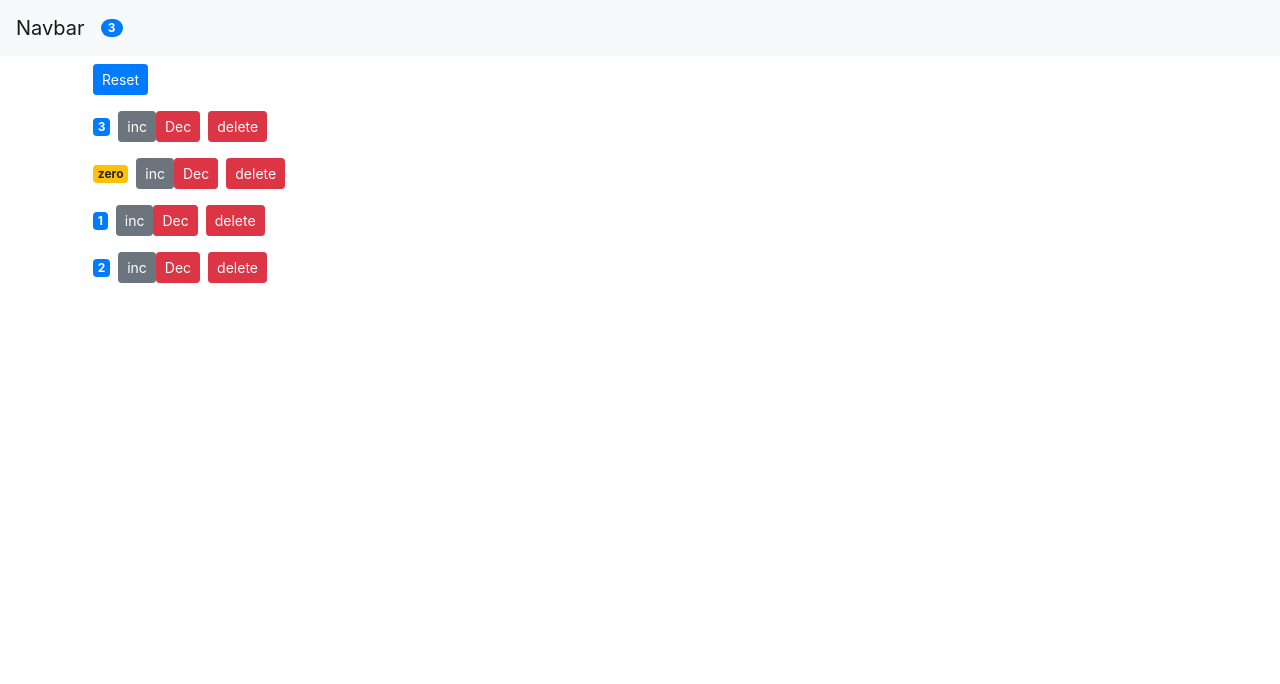
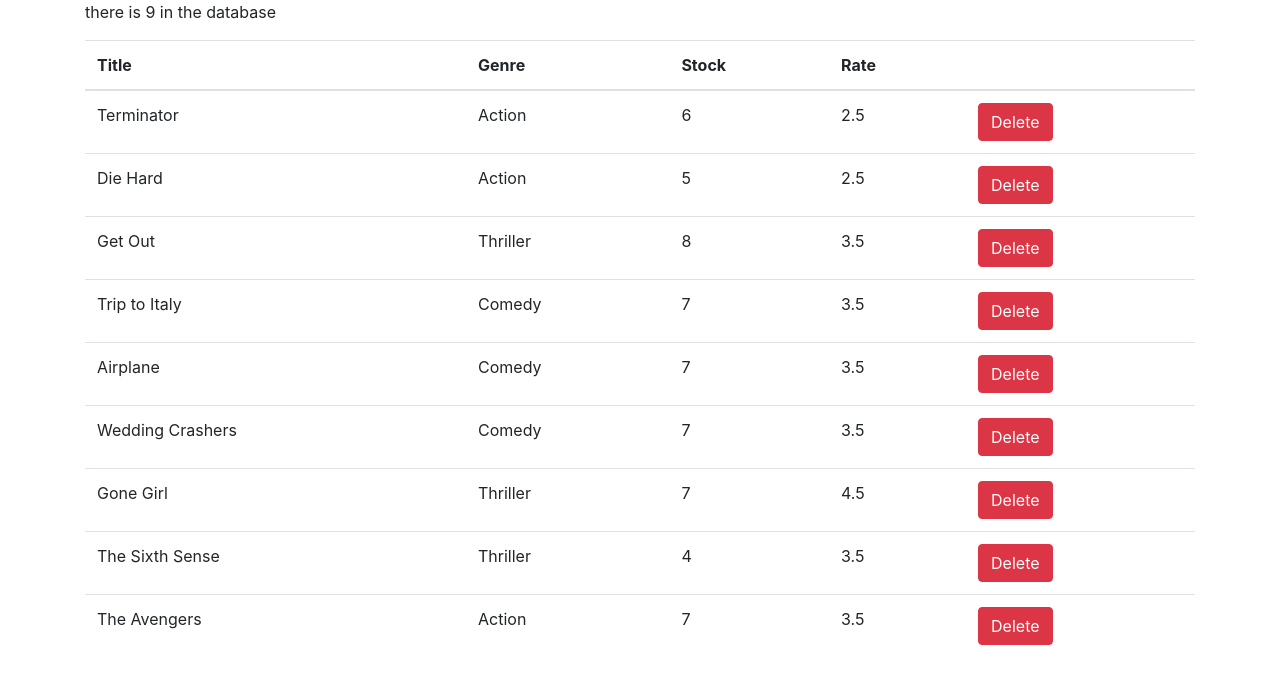
Before and after one commit to aymenzitouni/Items_Dashboard_ReactJs, a React (Create React App) app: page /movies/1 in a window 1280 px wide. Shown: the top 684 px of the page. Built offline with nearby package versions, Linux system fonts and the light colour scheme.

Commit message:
movies component _ movie component _ deleteMovie

```diff
--- a/src/App.js
+++ b/src/App.js
@@ -1,65 +1,14 @@
-import React, { Component } from "react";
-import Counters from "./components/counters";
-import Navbar from "./components/navbar";
+import React, { Component } from 'react';
+import Movies from './components/movies'
+
 class App extends Component {
-  state = {
-    counters: [
-      { id: 1, value: 3 },
-      { id: 2, value: 0 },
-      { id: 3, value: 1 },
-      { id: 4, value: 2 }
-    ]
-  };
-
-  handleDelete = counterId => {
-    // console.log(counterId);
-    const counters = this.state.counters.filter(c => c.id !== counterId);
-    this.setState({ counters });
-  };
-
-  handleIncrement = counter => {
-    const counters = [...this.state.counters];
-    const index = counters.indexOf(counter);
-    counters[index] = { ...counter };
-    counters[index].value++;
-    this.setState({
-      counters
-    });
-  };
-
-  handleDecrement = counter => {
-    const counters = [...this.state.counters];
-    const index = counters.indexOf(counter);
-    counters[index] = { ...counter };
-    counters[index].value--;
-    this.setState({
-      counters
-    });
-  };
-
-  handleReset = () => {
-    const counters = this.state.counters;
-    counters.map(counter => (counter.value = 0));
-    this.setState({ counters });
-  };
-  render() {
-    return (
-      <React.Fragment>
-        <Navbar
-          totalCounters={this.state.counters.filter(c => c.value > 0).length}
-        />
-        <div className="container">
-          <Counters
-            onReset={this.handleReset}
-            onIncrement={this.handleIncrement}
-            onDecrement={this.handleDecrement}
-            onDelete={this.handleDelete}
-            counters={this.state.counters}
-          />
-        </div>
-      </React.Fragment>
-    );
-  }
+    state = {  }
+    render() {
+        return ( <React.Fragment>
+            <Movies />
+        </React.Fragment>
+             );
+    }
 }
 
 export default App;
--- /dev/null
+++ b/src/components/movie.jsx
@@ -0,0 +1,27 @@
+import React, { Component } from "react";
+
+class Movie extends Component {
+  state = {};
+  render() {
+    const { title, genre, numberInStock, dailyRentalRate } = this.props.movie;
+
+    return (
+      <tr>
+        <td>{title}</td>
+        <td>{genre.name}</td>
+        <td>{numberInStock}</td>
+        <td>{dailyRentalRate}</td>
+        <td>
+          <button
+            className="btn btn-danger"
+            onClick={() => this.props.onDelete(this.props.movie)}
+          >
+            Delete
+          </button>
+        </td>
+      </tr>
+    );
+  }
+}
+
+export default Movie;
--- /dev/null
+++ b/src/components/movies.jsx
@@ -0,0 +1,46 @@
+import React, { Component } from "react";
+import { getMovies } from "../services/fakeMovieService";
+import Movie from "./movie";
+
+class Movies extends Component {
+  state = {
+    movies: getMovies(),
+  };
+
+  handleDelete = (movie) => {
+    const movies = this.state.movies.filter((m) => m._id !== movie._id);
+    this.setState({ movies });
+  };
+  render() {
+    if (this.state.movies.length === 0) {
+      return <p>there is no movies in the database</p>;
+    }
+    return (
+      <div className="container">
+        <p>there is {this.state.movies.length} in the database</p>
+        <table className="table table-hover ">
+          <thead>
+            <tr>
+              <th scope="col">Title</th>
+              <th scope="col">Genre</th>
+              <th scope="col">Stock</th>
+              <th scope="col">Rate</th>
+              <th scope="col"></th>
+            </tr>
+          </thead>
+          <tbody>
+            {this.state.movies.map((movie) => (
+              <Movie
+                movie={movie}
+                key={movie._id}
+                onDelete={this.handleDelete}
+              />
+            ))}
+          </tbody>
+        </table>
+      </div>
+    );
+  }
+}
+
+export default Movies;
--- /dev/null
+++ b/src/services/fakeGenreService.js
@@ -0,0 +1,9 @@
+export const genres = [
+    { _id: "5b21ca3eeb7f6fbccd471818", name: "Action" },
+    { _id: "5b21ca3eeb7f6fbccd471814", name: "Comedy" },
+    { _id: "5b21ca3eeb7f6fbccd471820", name: "Thriller" }
+  ];
+
+  export function getGenres() {
+    return genres.filter(g => g);
+  }
```
Also changed, not shown: src/App2.js (added, +65 -0 lines).
